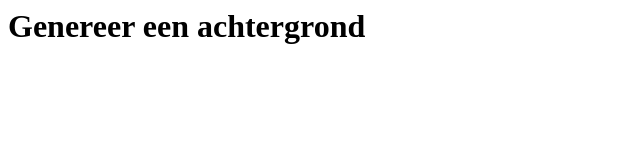
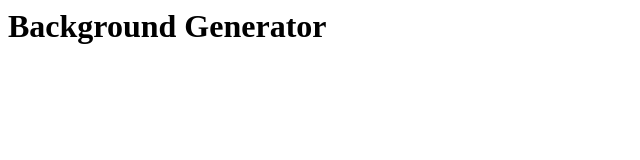
Before and after one commit to Angelicos/background-generator, a plain HTML site: page index.html in a window 1280 px wide. Shown: the whole page, without its empty margins (0-640 px from the left). Drawn offline with Linux system fonts and the light colour scheme.

Commit message:
changing the header
more consistent

```diff
--- a/index.html
+++ b/index.html
@@ -3,7 +3,7 @@
 	<title>Background Generator</title>
 </head>
 <body>
-	<h1>Genereer een achtergrond</h1>
+	<h1>Background Generator</h1>
 
 </body>
 </html>
```
